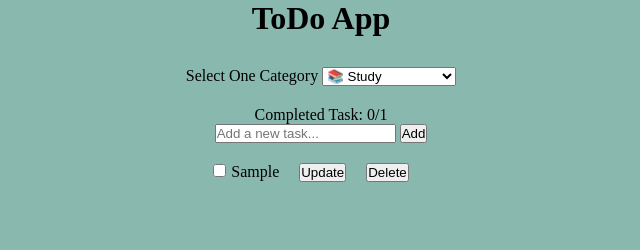
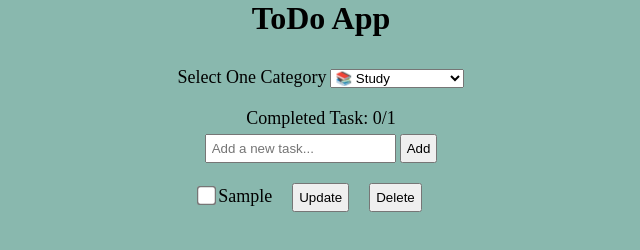
Before and after one commit to ShifatJahanShifa/ToDoListApp-TS, a website with bundled scripts: page index.html in a window 1280 px wide. Both pictures are taken after typing "Sample" into the empty fields and a click on the button "Add". Shown: the whole page, without its empty margins (319-959 px from the left). Built offline with nearby package versions, Linux system fonts and the light colour scheme.

Commit message:
refactor: icrease readability of paragraph, button text

```diff
--- a/dest/src/taskHandler.js
+++ b/dest/src/taskHandler.js
@@ -54,7 +54,7 @@ export const addItems = (selectedCategory, taskText, completed) => {
     updateBtn.id = 'update';
     updateBtn.addEventListener('click', (event) => {
         event.preventDefault();
-        if (inputBox) {
+        if (inputBox && !input.checked) {
             inputBox.value = text.innerText;
             editing = true;
             if (list) {
--- a/src/taskHandler.ts
+++ b/src/taskHandler.ts
@@ -66,7 +66,7 @@ export const addItems=(selectedCategory: valueType,taskText: string,completed: b
     updateBtn.id='update'
     updateBtn.addEventListener('click',(event)=>{
         event.preventDefault()
-        if(inputBox)
+        if(inputBox && !input.checked)
         {
             inputBox.value=text.innerText
             editing=true
--- a/style.css
+++ b/style.css
@@ -27,6 +27,15 @@ h1 {
     margin-bottom: 20px;
 }
 
+#input-box {
+    padding: 5px;
+    outline: none;
+}
+
+#submit-button {
+    padding: 5px;
+}
+
 #task-list {
     text-align: center;
 }
@@ -37,13 +46,40 @@ h1 {
 
 .list-item {
     margin-right: 5px;
+    transform: scale(1.5);
+}
+
+.list-item:checked+span{
+    text-decoration: line-through;
+}
+
+.list-item:checked ~ #update{
+    opacity: 50%;
+    background-color: #a89090c2;
+}
+
+span {
+    font-size: large;
+}
+
+P{
+    font-size: large;
+    margin-bottom: 5px;
+}
+
+label {
+    font-size: large;
 }
 
 #update {
     margin-left: 20px;
     margin-right: 20px;
+    padding: 5px;
+    outline: none;
 }
 
 #delete {
     margin-right: 20px;
+    padding: 5px;
+    outline: none;
 }
```
